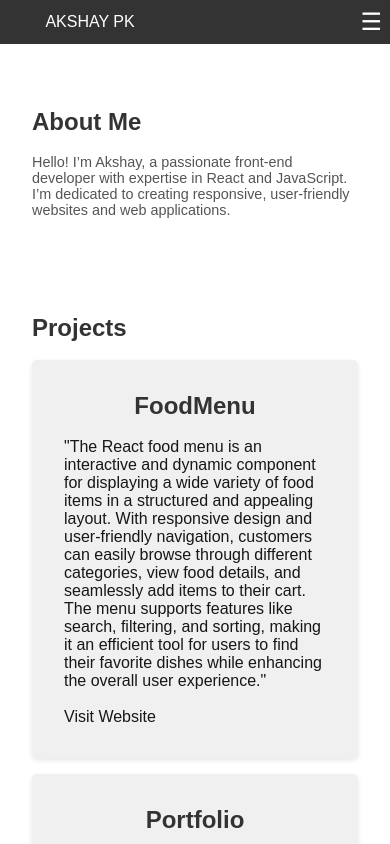
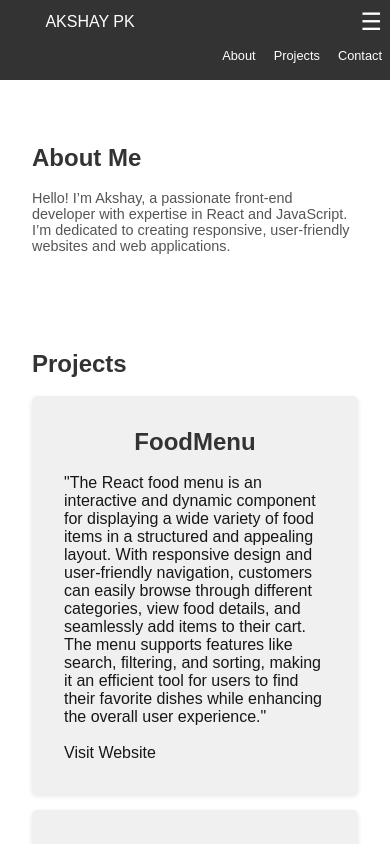
Before and after one commit to Akshay0000001/Portfolio, a Next.js app: page / in a window 390 px wide. Shown: the top 844 px of the page. Built offline with nearby package versions, Linux system fonts and the light colour scheme.

Commit message:
header updation

```diff
--- a/components/Header.js
+++ b/components/Header.js
@@ -6,7 +6,7 @@ import { useState } from 'react';
 import styles from './Header.module.css';
 
 const Header = () => {
-  const [isOpen, setIsOpen] = useState(false);
+  const [isOpen, setIsOpen] = useState(true);
 
   const toggleMenu = () => {
     setIsOpen((prev) => !prev); // Toggle the menu state
@@ -22,7 +22,9 @@ const Header = () => {
           <button className={styles.menuButton} onClick={toggleMenu}>
             ☰
           </button>
-          <nav className={`${styles.nav} ${isOpen ? styles.active : ''}`}>
+        </div>
+      </div>
+      <nav className={`${styles.nav} ${isOpen ? styles.active : ''}`}>
             <ul>
               <li>
                 <Link href="#about">About</Link>
@@ -34,9 +36,7 @@ const Header = () => {
                 <Link href="#contact">Contact</Link>
               </li>
             </ul>
-          </nav>
-        </div>
-      </div>
+      </nav>
     </header>
   );
 };
--- a/components/Header.module.css
+++ b/components/Header.module.css
@@ -95,16 +95,13 @@
 
   .nav ul {
     background-color: #333;
-    position: fixed;
-    top: 37px;
-    right: 0px;
+    display: flex;
+    justify-content: flex-end;
     margin-top: 10px;
-    flex-direction: column;
-    align-items: flex-start;
   }
 
   .nav li {
-    margin-left: 0;
+    margin-left: 18px;
     margin-bottom: 0.5rem;
   }
 
```
